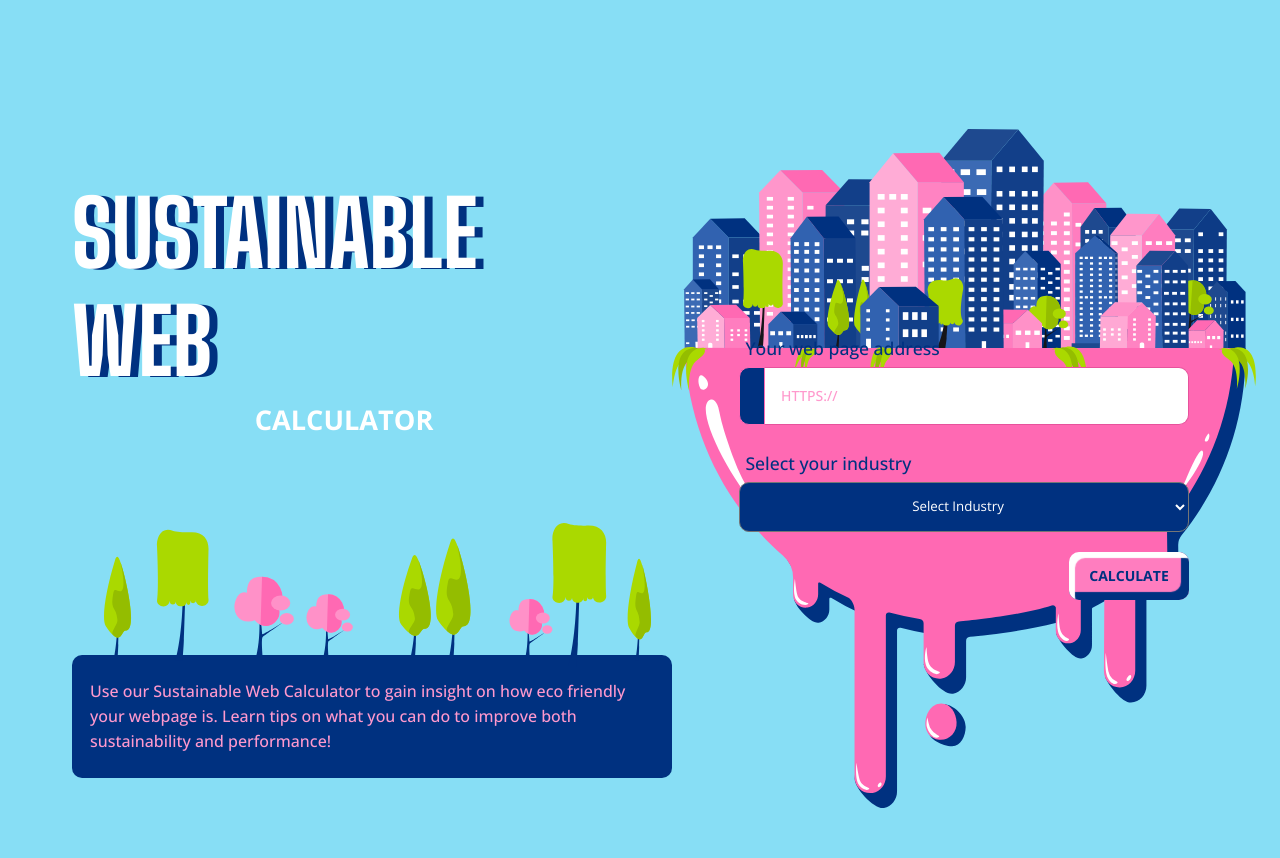
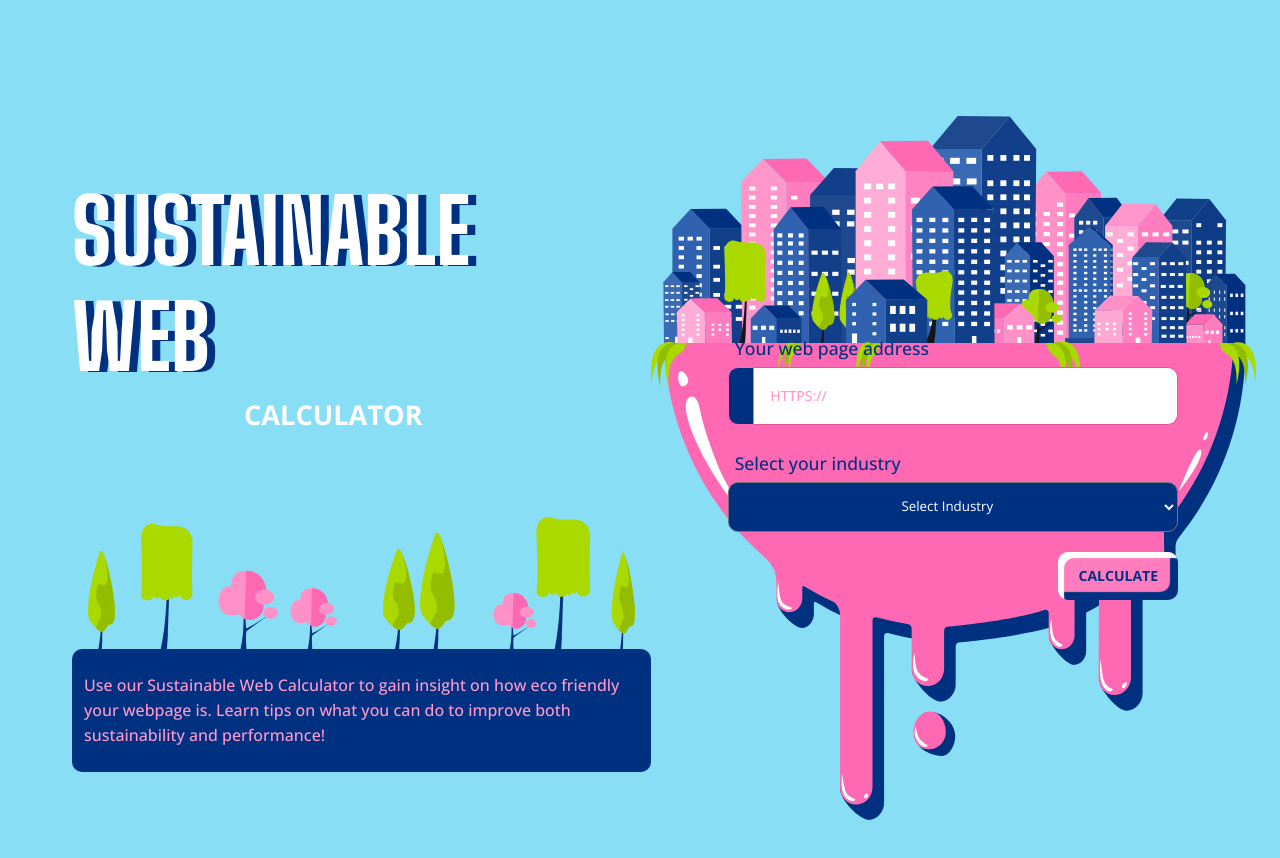
Before and after one commit to kgvedel/sustainable_web, a website built with Vite: page index.html in a window 1280 px wide. Built offline with nearby package versions, Linux system fonts and the light colour scheme.

Commit message:
minor change

```diff
--- a/style.css
+++ b/style.css
@@ -112,7 +112,7 @@ p {
 }
 
 h1 {
-  font-size: 5.653rem;
+  font-size: 5.553rem;
   color: var(--white);
   font-weight: 700;
   font-family: "Big Shoulders Display", "Open Sans";
@@ -175,21 +175,21 @@ label h6 {
 
 #text_box{
   margin-left:3rem;
-max-width: 600px;
+max-width: 580px;
 }
 
 #info {
   background-color: var(--darkest-blue);
   color: var(--light-pink);
   border-radius: 10px;
-  padding: 8px 18px;
+  padding: 8px 12px;
   line-height: 25px;
 margin-top: -1rem;
 }
 
 .header_graphics{
-  margin: 0 2rem;
-  max-width: 620px;
+  margin: 0 1rem;
+  max-width: 600px;
 }
 
 /*STYLING OF BUTTONS, input, formstuff*/
```
